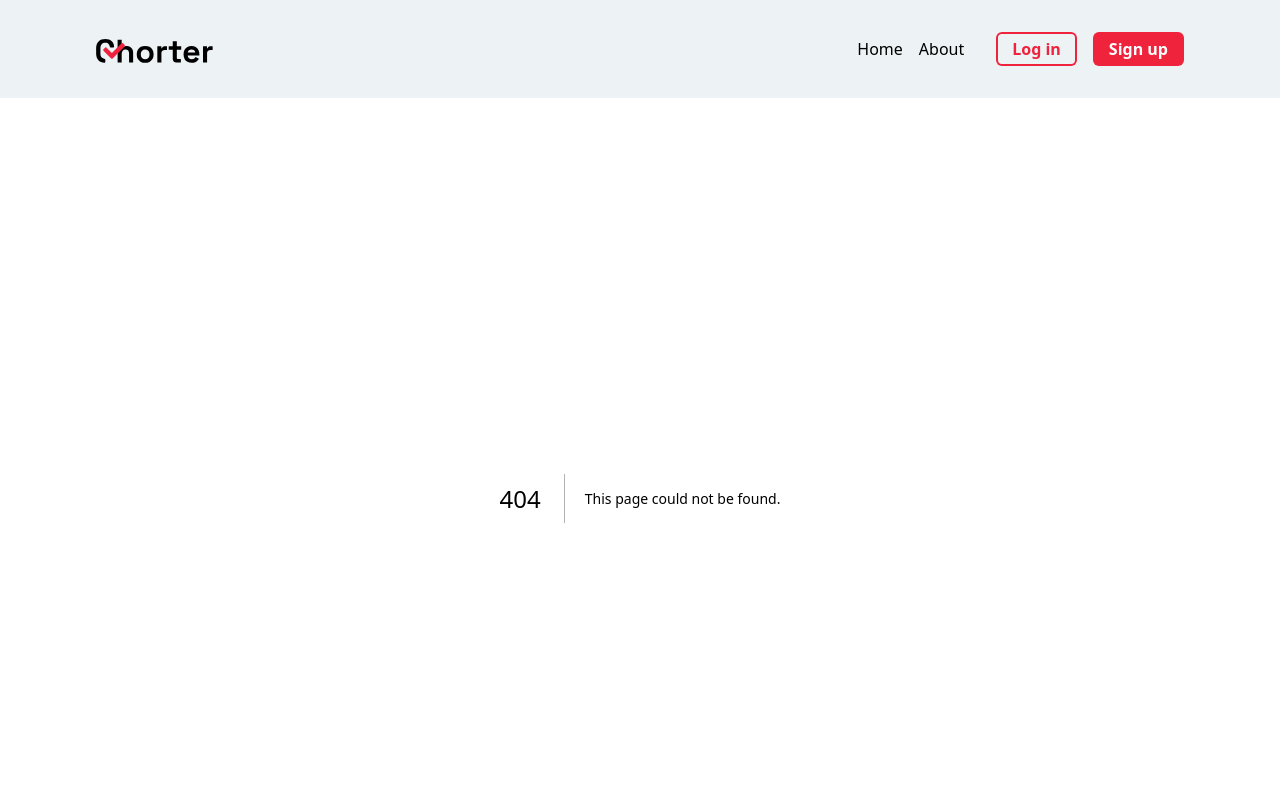
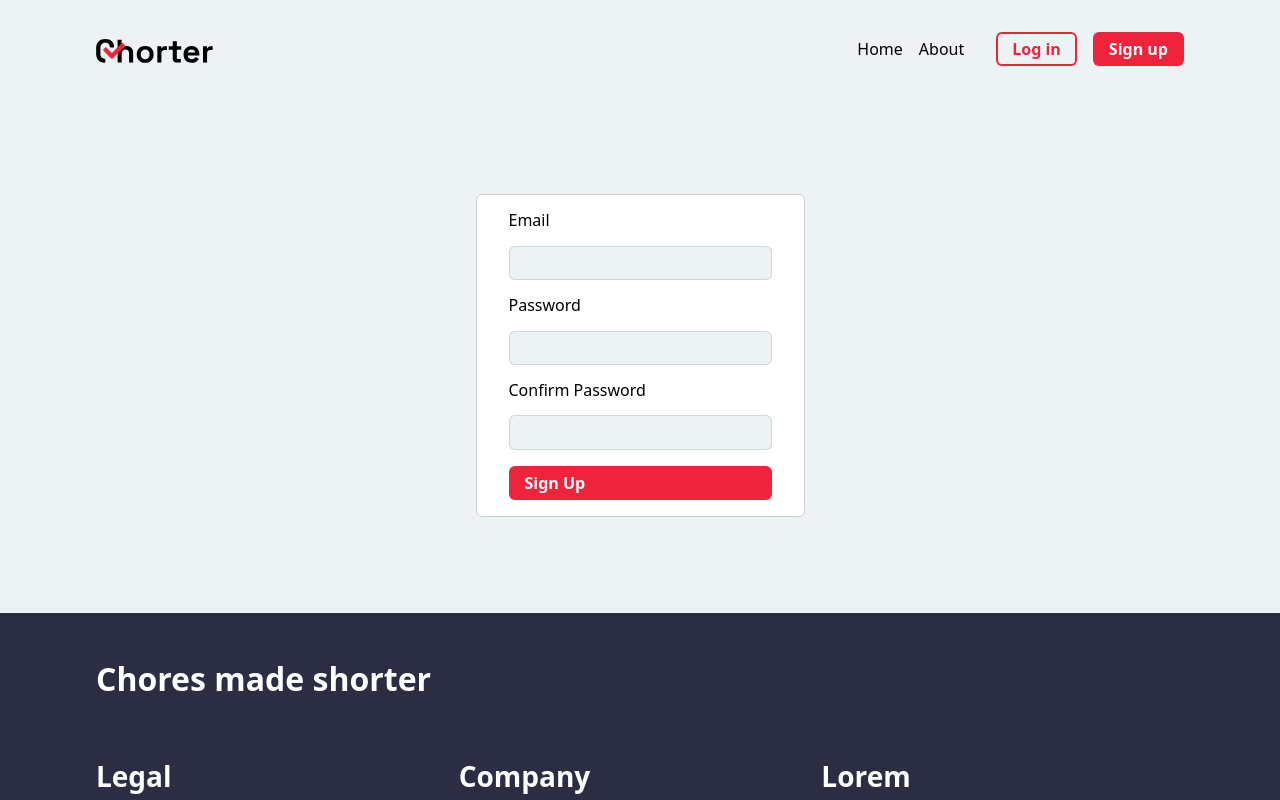
Before and after one commit to lutzseverino/dam-m04--chorter, a Next.js app: page /signup in a window 1280 px wide. Before the commit this address had no page. Shown: the top 800 px of the page. Built offline with nearby package versions, Linux system fonts and the light colour scheme.

Commit message:
feat: start signup (unfinished)

```diff
--- /dev/null
+++ b/pages/signup.jsx
@@ -0,0 +1,37 @@
+import styled from "styled-components";
+import Section from "../components/Section";
+import Dialog from "../components/actions/Dialog";
+import Input from "../components/actions/Input";
+import Button from "../components/actions/Button";
+
+const StyledRegister = styled.div`
+  display: flex;
+  flex-direction: column;
+  gap: 16px;
+`;
+
+const SignUp = () => {
+  return (
+    <Section>
+      <Dialog>
+        <form action="/api/auth/signup" method="POST">
+          <StyledRegister>
+            <label htmlFor="email">Email</label>
+            <Input type="email" name="email" id="email" />
+            <label htmlFor="password">Password</label>
+            <Input type="password" name="password" id="password" />
+            <label htmlFor="confirmPassword">Confirm Password</label>
+            <Input
+              type="password"
+              name="confirmPassword"
+              id="confirmPassword"
+            />
+            <Button type="submit">Sign Up</Button>
+          </StyledRegister>
+        </form>
+      </Dialog>
+    </Section>
+  );
+};
+
+export default SignUp;
```
